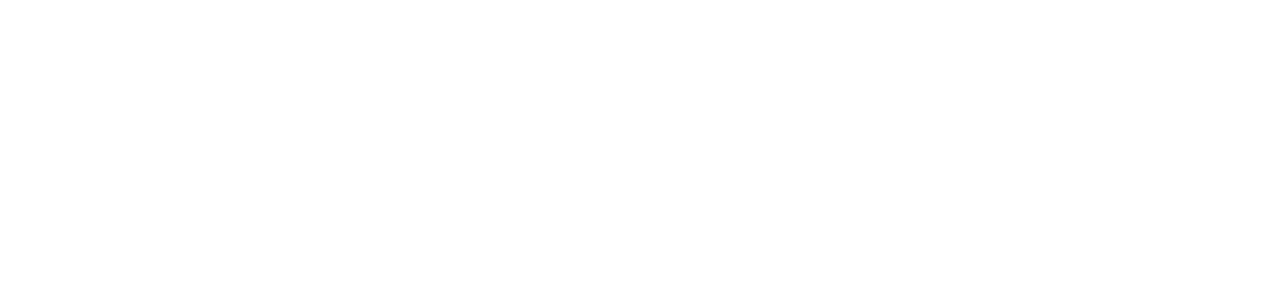
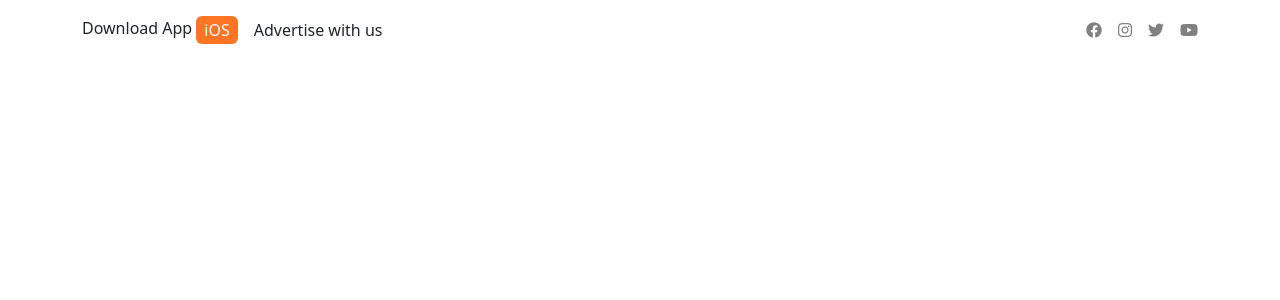
Before and after one commit to robertonesta/proj-html-vuejs, a Vue app: page / in a window 1280 px wide. Shown: the top 300 px of the page. Built offline with nearby package versions, Linux system fonts and the light colour scheme.

Commit message:
add socialMenu component in appHeader

```diff
--- a/index.html
+++ b/index.html
@@ -5,6 +5,7 @@
     <link rel="icon" type="image/svg+xml" href="/vite.svg" />
     <meta name="viewport" content="width=device-width, initial-scale=1.0" />
     <title>Avada Food</title>
+    <link rel="stylesheet" href="https://cdnjs.cloudflare.com/ajax/libs/font-awesome/6.4.0/css/all.min.css" integrity="sha512-iecdLmaskl7CVkqkXNQ/ZH/XLlvWZOJyj7Yy7tcenmpD1ypASozpmT/E0iPtmFIB46ZmdtAc9eNBvH0H/ZpiBw==" crossorigin="anonymous" referrerpolicy="no-referrer" />
   </head>
   <body>
     <div id="app"></div>
--- a/package.json
+++ b/package.json
@@ -9,6 +9,10 @@
     "preview": "vite preview"
   },
   "dependencies": {
+    "@fortawesome/free-brands-svg-icons": "^6.4.0",
+    "@fortawesome/free-regular-svg-icons": "^6.4.0",
+    "@fortawesome/free-solid-svg-icons": "^6.4.0",
+    "@fortawesome/vue-fontawesome": "^3.0.3",
     "axios": "^1.3.6",
     "bootstrap": "^5.2.3",
     "vue": "^3.2.47"
--- a/src/components/appHeader.vue
+++ b/src/components/appHeader.vue
@@ -1,9 +1,15 @@
 <template>
-
+    <header>
+        <socialMenu></socialMenu>
+    </header>
 </template>
 
 <script>
+import socialMenu from "./socialMenu.vue"
 export default {
+    components: {
+        socialMenu
+    },
     name: "appHeader",
     setup () {
         return {}
--- /dev/null
+++ b/src/components/socialMenu.vue
@@ -0,0 +1,43 @@
+<script>
+export default {
+    name: "socialMenu",
+    setup () {
+        return {}
+    }
+}
+</script>
+
+<template>
+    <div class="container d-flex justify-content-between align-items-center">
+        <div class="socials_left d-flex justify-content-between align-items-center">
+            <ul class=" list-unstyled gap-3 my-3 d-flex justify-content-between align-items-center">
+                <li><a class="text-decoration-none text-dark" href="#">Download App </a>
+                <button class="text-light btn">iOS</button></li>
+                <li><a class="text-decoration-none text-dark" href="#">Advertise with us</a></li>
+            </ul>
+        </div>
+        <div class="socials_right">
+            <ul class="d-flex list-unstyled gap-3 my-3">
+                <li><a href="#"></a><i class="fa-brands fa-facebook"></i></li>
+                <li><a href="#"></a><i class="fa-brands fa-instagram"></i></li>
+                <li><a href="#"></a><i class="fa-brands fa-twitter"></i></li>
+                <li><a href="#"></a><i class="fa-brands fa-youtube"></i></li>
+            </ul>
+
+        </div>
+    </div>
+</template>
+
+<style lang="scss" scoped>
+.container{
+    button{
+        padding: 0.125rem 0.5rem;
+        background-color: #fc7525;
+        border: none;
+    };
+    i{
+        color: grey;
+    }
+}
+
+</style>
```
Also changed, not shown: 1 other file (tests, documents, lock files or other folders).
